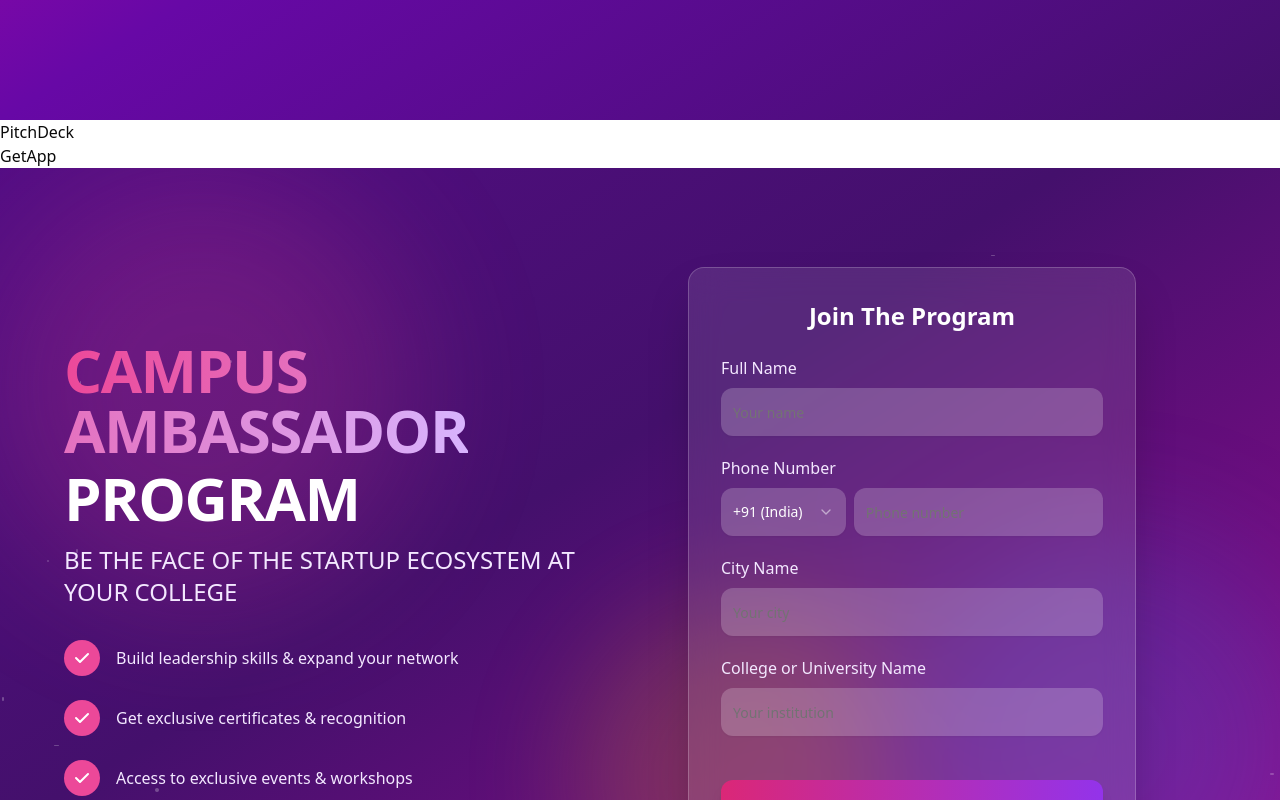
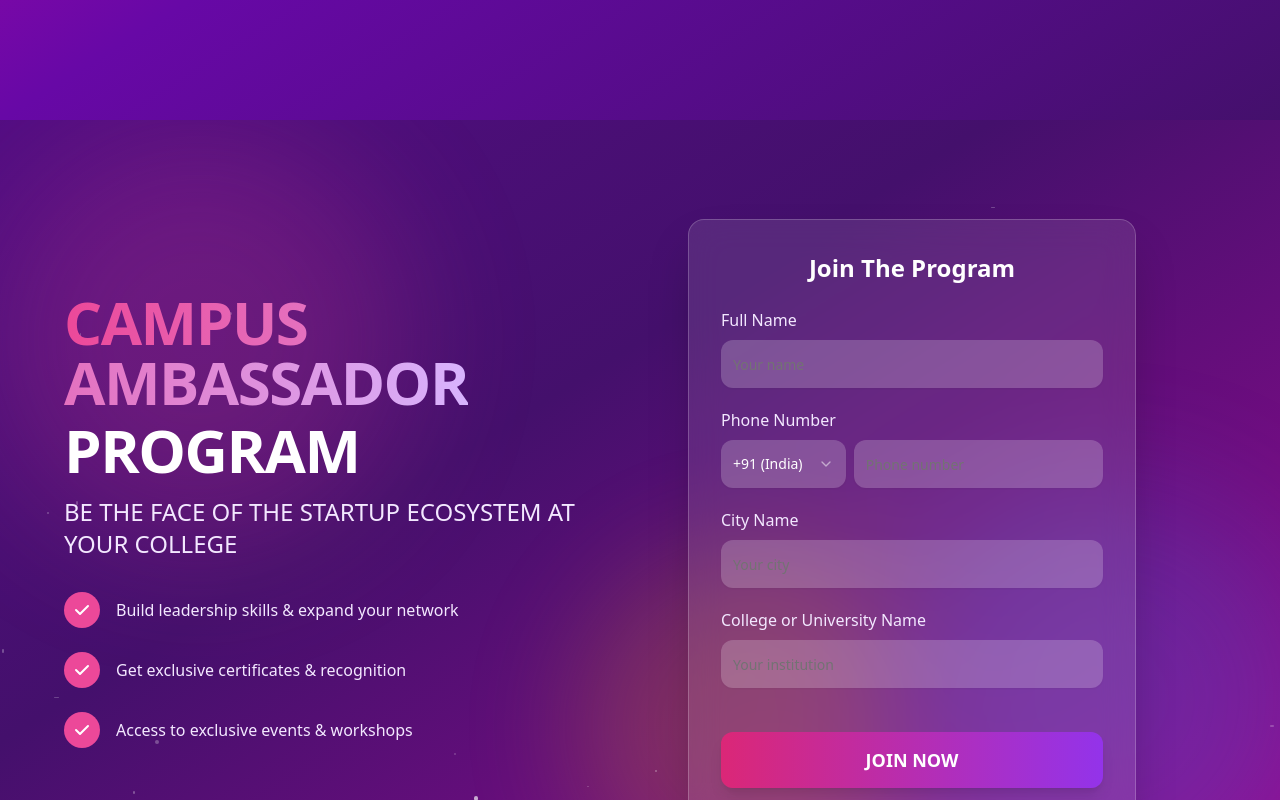
Before and after one commit to darshit890/pitchvilla-landing-page, a Next.js app: page / in a window 1280 px wide. Shown: the part 1560-2360 px from the top of the page. Built offline with nearby package versions, Linux system fonts and the light colour scheme.

Commit message:
Update page.tsx

```diff
--- a/src/app/page.tsx
+++ b/src/app/page.tsx
@@ -2,16 +2,16 @@
 import CampusAmbassador from '@/components/CampusAmbassador';
 import Hero from '@/components/Hero';
 import ServicesPage from '@/components/Services';
-import PitchDeck from '@/components/PitchDeck';
-import GetApp from '@/components/GetApp';
+// import PitchDeck from '@/components/PitchDeck';
+// import GetApp from '@/components/GetApp';
 
 export default function HeroSection() {
   return (
     <>
     <Hero />
     <ServicesPage />
-    <PitchDeck />
-    <GetApp />
+{/*     <PitchDeck /> */}
+{/*     <GetApp /> */}
     <CampusAmbassador />
     </>
   );
```
